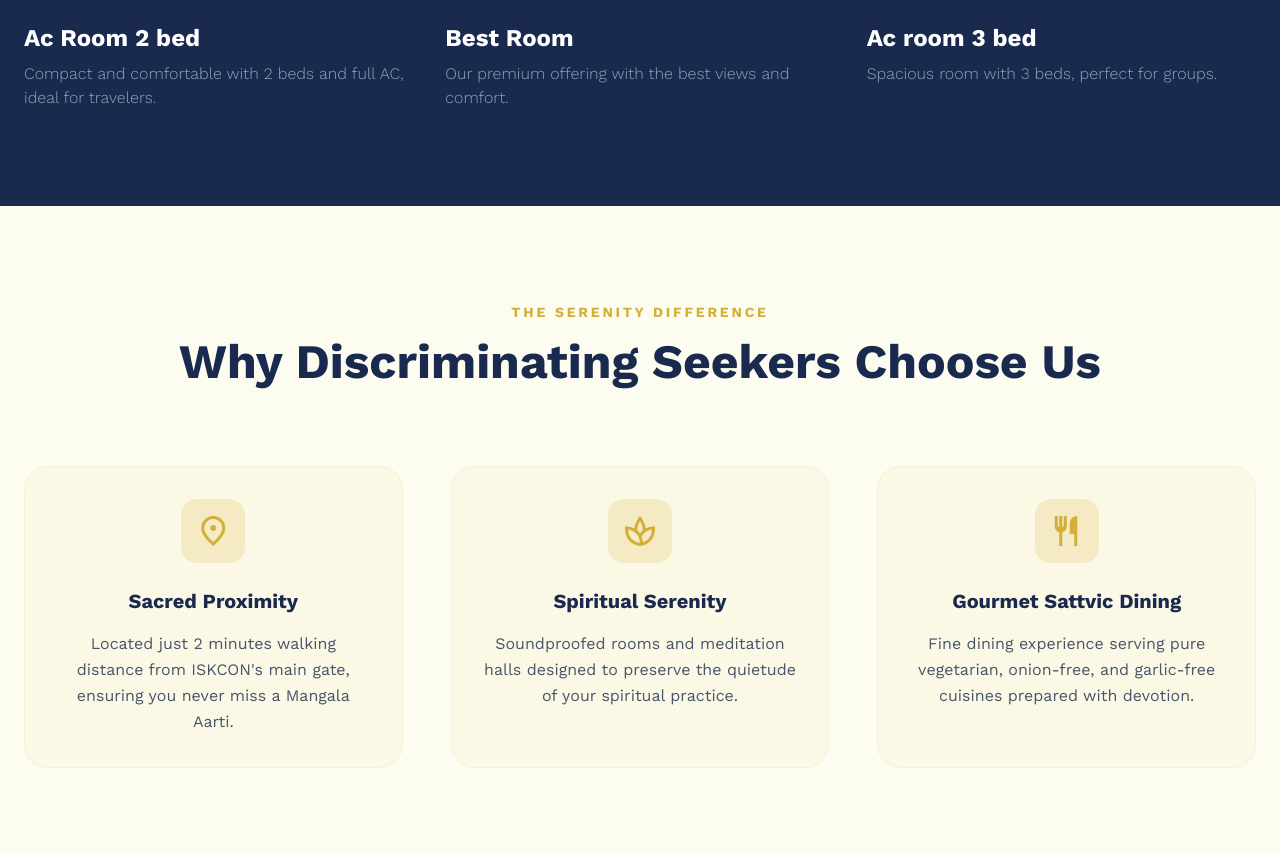
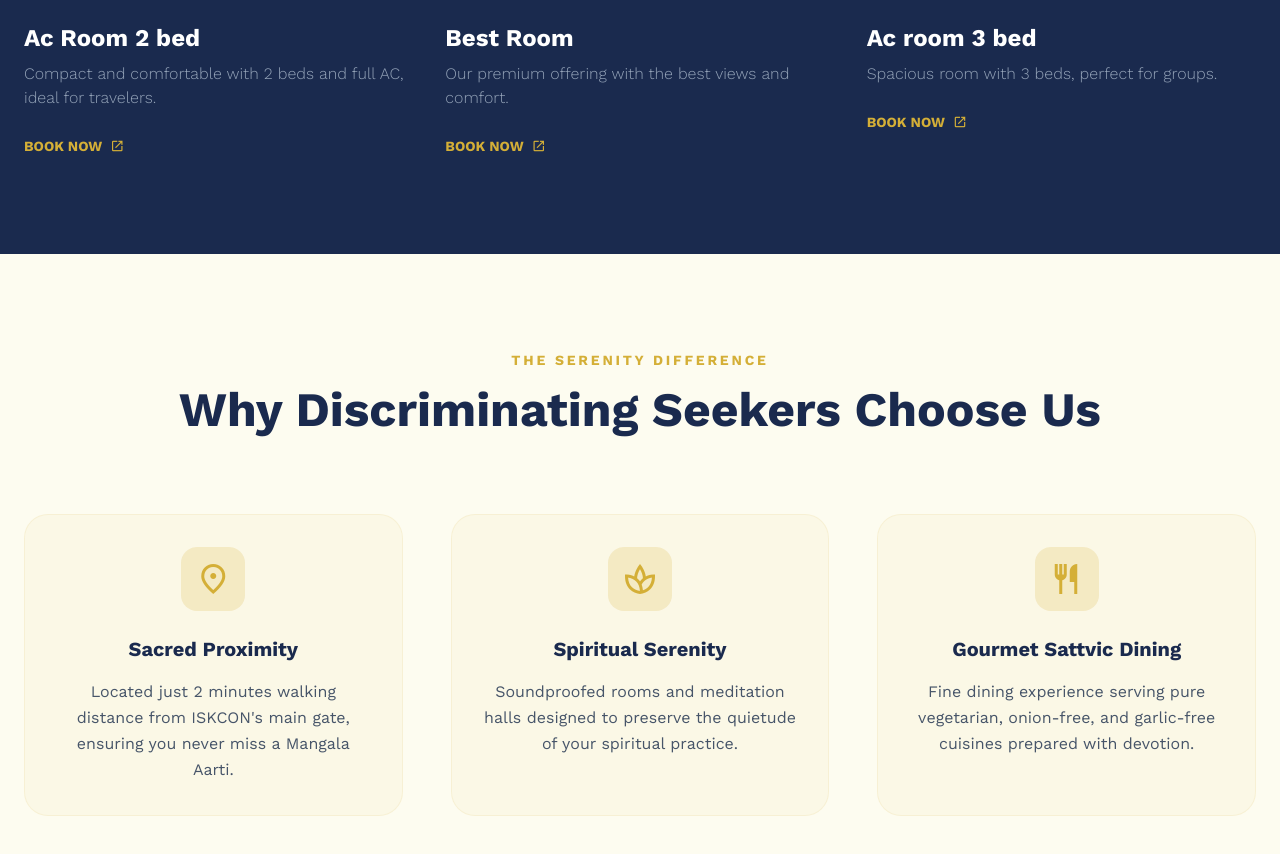
Before and after one commit to sumitkumards07/Iskon, a React (Vite) app: page / in a window 1280 px wide. Shown: the part 1485-2339 px from the top of the page. Built offline with nearby package versions, Linux system fonts and the light colour scheme.

Commit message:
Added Room Details page and Book Now buttons to Home cards

```diff
--- a/src/App.tsx
+++ b/src/App.tsx
@@ -4,6 +4,7 @@ import { SpeedInsights } from '@vercel/speed-insights/react';
 import Layout from './components/Layout';
 import Home from './pages/Home';
 import Rooms from './pages/Rooms';
+import RoomDetails from './pages/RoomDetails';
 import LocationPage from './pages/Location';
 import Enquiry from './pages/Enquiry';
 
@@ -25,6 +26,7 @@ const App: React.FC = () => {
         <Routes>
           <Route path="/" element={<Home />} />
           <Route path="/rooms" element={<Rooms />} />
+          <Route path="/rooms/:id" element={<RoomDetails />} />
           <Route path="/location" element={<LocationPage />} />
           <Route path="/enquiry" element={<Enquiry />} />
         </Routes>
--- a/src/pages/Home.tsx
+++ b/src/pages/Home.tsx
@@ -128,12 +128,14 @@ const Home: React.FC = () => {
           <div className="grid grid-cols-1 md:grid-cols-2 lg:grid-cols-3 gap-8">
             {[
               {
+                id: 'ac-2-bed',
                 img: "https://lh3.googleusercontent.com/aida-public/AB6AXuByWC2ZHoI6gTvtBAA0RaiwhIPqlhebSYKsZC_MGJpISiL7mYEsgwoi6dn2MqtIS79lVB-K2XUGcJ46Ze-0q_DIFT3dZMkJKXD2EEwRLx6qjCWFhvW3SF1qNlpI0A6v64mU-A9alWV2YcR_2-4Lfl87cx6hJwY9QSCnhpcMW0GaZtas2zbEU5jHSB1JST7SRTtCj_zTWEck_mloi7VNSfotEkD1ABPCPtVmSKnvO6h0LkNVmC7c2Il6L2zdXQjjGjGO0AOKkpp8vg",
                 title: "Ac Room 2 bed",
                 price: "₹1,650",
                 desc: "Compact and comfortable with 2 beds and full AC, ideal for travelers."
               },
               {
+                id: 'best-room',
                 img: "https://lh3.googleusercontent.com/aida-public/AB6AXuBSF99jH2rl5elqmoOOHVkD4UVnLKiWlGCWG21zz5yn2amweXaL8U13gK6SuZDw7WsLC_rYajUWgAIfTb9stX8X39vVkKMZadZXxQ3Oq8ApzetCEwe7Dpnw5-xjYff0kUGaiu71ThIcZNyQc8EVMdDkrjTnZuMp-pLYQRa0QH7OxI7m8bdKCgVP-OJtC0M3yCRSki2vBu1oAaHECDDdGVAvbuk5XL4QTkMdJQ6UXKiXRFkrAgTs1drTRLowbOgHly-PcRUXVl6sGA",
                 title: "Best Room",
                 price: "₹2,445",
@@ -141,6 +143,7 @@ const Home: React.FC = () => {
                 badge: "TOP CHOICE"
               },
               {
+                id: 'ac-3-bed',
                 img: "https://lh3.googleusercontent.com/aida-public/AB6AXuC9fHE0kAT7kqAbJZiOo9IVoy0ZLk_K1SDrU_WwqX5vhhloRsWn2-i0HhfsAqdxwL1_hMwPvXoYKzEHX1VM_CN2BEGSGD3kETqO4GzqVBwti4qyS3fsMhCt9u-zd3rgs7BbREqwntMkJfUjdrT6-Y6pm7LmloAQO7UH4I8x7m_iTb9NO_vFNGUS1RpV3GwZAipANERGb8KoTDq96dXkm_2F8YMn1fE6BQKeg7xX9hyirCXgZbsZUbDV0rDsnP-Y2I7eQ878EiQKHw",
                 title: "Ac room 3 bed",
                 price: "₹2,050",
@@ -164,7 +167,15 @@ const Home: React.FC = () => {
                   </div>
                 </div>
                 <h4 className="text-2xl font-bold mb-2 group-hover:text-primary transition-colors">{room.title}</h4>
-                <p className="text-slate-400 font-light line-clamp-2">{room.desc}</p>
+                <p className="text-slate-400 font-light line-clamp-2 mb-6">{room.desc}</p>
+                <Link
+                  to={`/rooms/${room.id}`}
+                  target="_blank"
+                  className="inline-flex items-center gap-2 text-primary font-bold text-sm group-hover:gap-4 transition-all"
+                >
+                  BOOK NOW
+                  <span className="material-symbols-outlined text-sm font-bold">open_in_new</span>
+                </Link>
               </motion.div>
             ))}
           </div>
--- /dev/null
+++ b/src/pages/RoomDetails.tsx
@@ -0,0 +1,107 @@
+import React from 'react';
+import { useParams, Link } from 'react-router-dom';
+import { motion } from 'framer-motion';
+
+const RoomDetails: React.FC = () => {
+  const { id } = useParams<{ id: string }>();
+
+  const rooms = [
+    {
+      id: 'ac-2-bed',
+      title: "Ac Room 2 bed",
+      price: "₹1,650",
+      img: "https://lh3.googleusercontent.com/aida-public/AB6AXuByWC2ZHoI6gTvtBAA0RaiwhIPqlhebSYKsZC_MGJpISiL7mYEsgwoi6dn2MqtIS79lVB-K2XUGcJ46Ze-0q_DIFT3dZMkJKXD2EEwRLx6qjCWFhvW3SF1qNlpI0A6v64mU-A9alWV2YcR_2-4Lfl87cx6hJwY9QSCnhpcMW0GaZtas2zbEU5jHSB1JST7SRTtCj_zTWEck_mloi7VNSfotEkD1ABPCPtVmSKnvO6h0LkNVmC7c2Il6L2zdXQjjGjGO0AOKkpp8vg",
+      desc: "Compact and comfortable with 2 beds and full AC, ideal for travelers.",
+      longDesc: "Experience the perfect blend of simplicity and comfort. Our AC 2-bed rooms are designed for the modern pilgrim who values cleanliness, comfort, and peace. Each room is equipped with high-quality linens, adjustable air conditioning, and a serene atmosphere that complements your spiritual journey in Vrindavan.",
+      amenities: ['2 Beds', 'AC', 'WiFi', 'TV', 'Hot Water', 'Daily Housekeeping']
+    },
+    {
+      id: 'best-room',
+      title: "Best Room",
+      price: "₹2,445",
+      img: "https://lh3.googleusercontent.com/aida-public/AB6AXuBSF99jH2rl5elqmoOOHVkD4UVnLKiWlGCWG21zz5yn2amweXaL8U13gK6SuZDw7WsLC_rYajUWgAIfTb9stX8X39vVkKMZadZXxQ3Oq8ApzetCEwe7Dpnw5-xjYff0kUGaiu71ThIcZNyQc8EVMdDkrjTnZuMp-pLYQRa0QH7OxI7m8bdKCgVP-OJtC0M3yCRSki2vBu1oAaHECDDdGVAvbuk5XL4QTkMdJQ6UXKiXRFkrAgTs1drTRLowbOgHly-PcRUXVl6sGA",
+      desc: "Our premium offering with the best views and comfort.",
+      longDesc: "The 'Best Room' at Vrindavan Serenity is our flagship suite, offering unparalleled luxury and a panoramic view of the holy city. Designed with premium materials and traditional aesthetics, this suite provides a spacious living area, a majestic king-size bed, and a private sanctuary for meditation and relaxation.",
+      amenities: ['Premium Bed', 'AC', 'High-Speed WiFi', 'Smart TV', 'Luxury Bath', 'Temple View'],
+      badge: 'TOP CHOICE'
+    },
+    {
+      id: 'ac-3-bed',
+      title: "Ac room 3 bed",
+      price: "₹2,050",
+      img: "https://lh3.googleusercontent.com/aida-public/AB6AXuC9fHE0kAT7kqAbJZiOo9IVoy0ZLk_K1SDrU_WwqX5vhhloRsWn2-i0HhfsAqdxwL1_hMwPvXoYKzEHX1VM_CN2BEGSGD3kETqO4GzqVBwti4qyS3fsMhCt9u-zd3rgs7BbREqwntMkJfUjdrT6-Y6pm7LmloAQO7UH4I8x7m_iTb9NO_vFNGUS1RpV3GwZAipANERGb8KoTDq96dXkm_2F8YMn1fE6BQKeg7xX9hyirCXgZbsZUbDV0rDsnP-Y2I7eQ878EiQKHw",
+      desc: "Spacious room with 3 beds, perfect for groups.",
+      longDesc: "Ideal for families or groups of pilgrims, our AC 3-bed room offers ample space and comfort for everyone. Maintain the collective spirit of your pilgrimage without compromising on luxury. The room features three comfortable beds, integrated storage, and a layout that promotes shared spiritual practice and rest.",
+      amenities: ['3 Beds', 'AC', 'WiFi', 'TV', 'Hot Water', 'Extra Storage']
+    }
+  ];
+
+  const room = rooms.find(r => r.id === id);
+
+  if (!room) {
+    return (
+      <div className="pt-32 pb-20 px-6 text-center">
+        <h2 className="text-2xl font-bold mb-4">Room Not Found</h2>
+        <Link to="/rooms" className="text-primary font-bold hover:underline">View All Rooms</Link>
+      </div>
+    );
+  }
+
+  return (
+    <div className="pt-24 pb-20">
+      <div className="max-w-7xl mx-auto px-6">
+        <Link to="/rooms" className="flex items-center gap-2 text-primary font-bold mb-8 hover:-translate-x-1 transition-transform">
+          <span className="material-symbols-outlined">arrow_back</span>
+          BACK TO COLLECTIONS
+        </Link>
+
+        <div className="grid grid-cols-1 lg:grid-cols-2 gap-16">
+          <motion.div
+            initial={{ opacity: 0, scale: 0.95 }}
+            animate={{ opacity: 1, scale: 1 }}
+            className="rounded-[3rem] overflow-hidden shadow-2xl aspect-[4/5] lg:aspect-square"
+          >
+            <img src={room.img} alt={room.title} className="w-full h-full object-cover" />
+          </motion.div>
+
+          <div className="flex flex-col justify-center">
+            <div className="mb-8">
+              {room.badge && (
+                <span className="bg-primary text-background-dark px-4 py-1.5 rounded-full text-xs font-black shadow-lg mb-6 inline-block">
+                  {room.badge}
+                </span>
+              )}
+              <h1 className="text-4xl md:text-5xl font-display font-medium mb-4">{room.title}</h1>
+              <p className="text-3xl font-bold text-primary mb-6">{room.price} <span className="text-base text-slate-400 font-normal">/ night</span></p>
+              <p className="text-background-dark/60 text-lg leading-relaxed mb-8">
+                {room.longDesc}
+              </p>
+            </div>
+
+            <div className="mb-10">
+              <h3 className="font-bold mb-4 uppercase tracking-widest text-xs text-slate-400">Amenities</h3>
+              <div className="flex flex-wrap gap-3">
+                {room.amenities.map(amenity => (
+                  <div key={amenity} className="flex items-center gap-2 bg-primary/5 px-4 py-2 rounded-xl text-sm font-medium text-background-dark border border-primary/10">
+                    <span className="material-symbols-outlined text-primary text-sm font-bold">check_circle</span>
+                    {amenity}
+                  </div>
+                ))}
+              </div>
+            </div>
+
+            <Link
+              to="/enquiry"
+              className="w-full h-16 bg-primary text-background-dark font-black text-lg rounded-2xl shadow-xl hover:shadow-primary/20 hover:scale-[1.01] active:scale-95 transition-all flex items-center justify-center gap-3"
+            >
+              <span className="material-symbols-outlined font-bold">event</span>
+              CHECK AVAILABILITY & BOOK
+            </Link>
+          </div>
+        </div>
+      </div>
+    </div>
+  );
+};
+
+export default RoomDetails;
--- a/src/pages/Rooms.tsx
+++ b/src/pages/Rooms.tsx
@@ -81,7 +81,8 @@ const Rooms: React.FC = () => {
                   </div>
                 </div>
                 <Link
-                  to="/enquiry"
+                  to={`/rooms/${room.id}`}
+                  target="_blank"
                   className="w-full bg-primary text-background-dark py-3 rounded-xl font-bold text-center hover:brightness-110 transition-all shadow-md active:scale-95"
                 >
                   BOOK NOW
```
